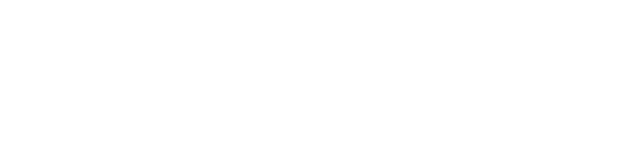
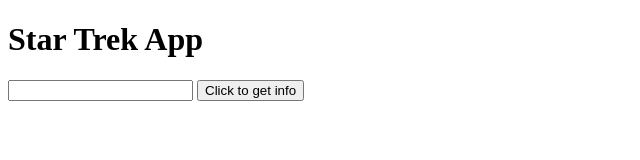
Before and after one commit to unnamedrd/StarTrek_Alien_ID, a plain HTML site: page index.html in a window 1280 px wide. Shown: the whole page, without its empty margins (0-640 px from the left). Drawn offline with Linux system fonts and the light colour scheme.

Commit message:
setting up html file

```diff
--- a/index.html
+++ b/index.html
@@ -6,6 +6,8 @@
     <title>Star Trek Alien App</title>
 </head>
 <body>
-
+    <h1>Star Trek App</h1>
+    <input type="text">
+    <button>Click to get info</button>
 </body>
 </html>
```
